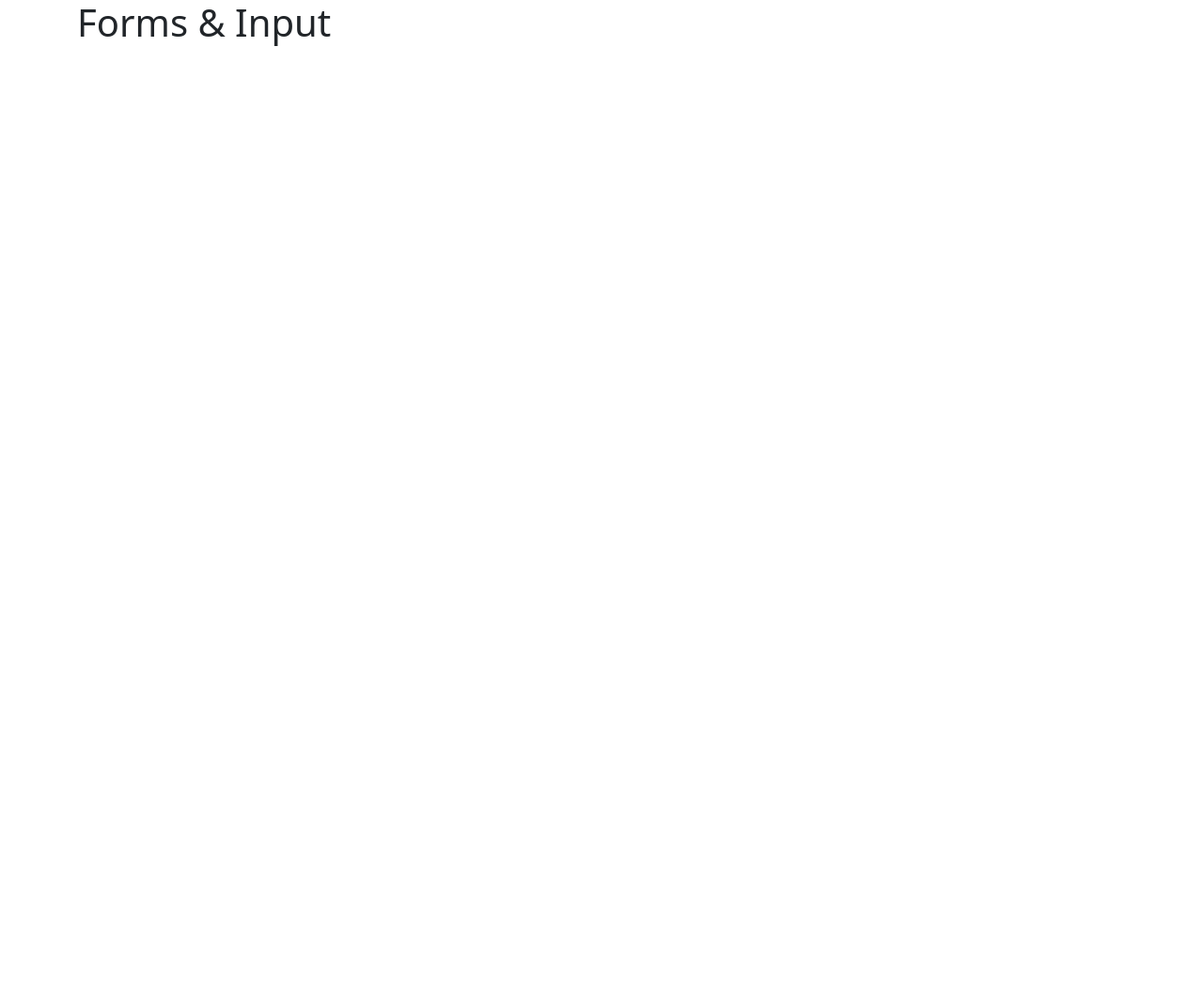
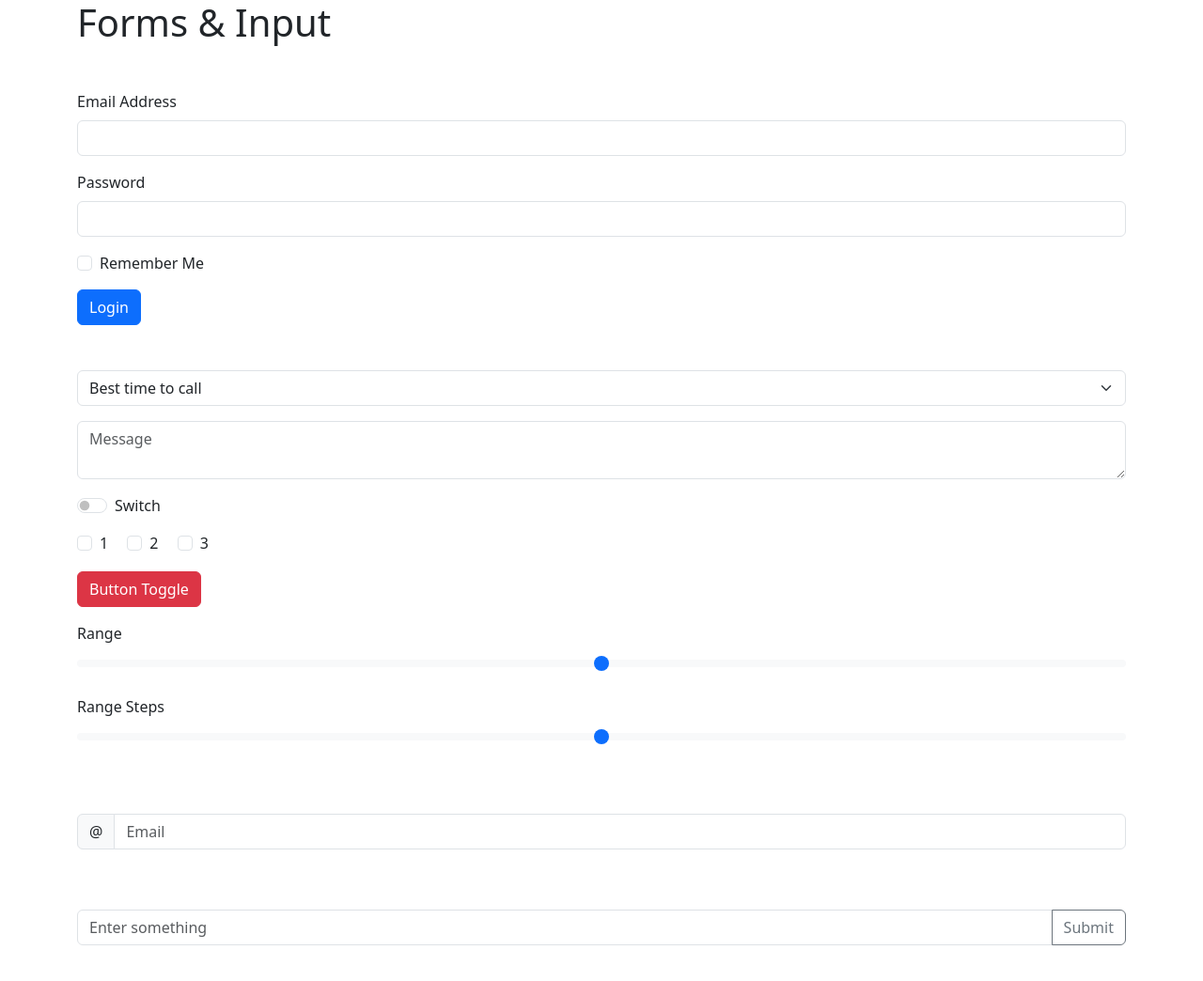
Before and after one commit to Shamma-Samiha/bss-ai-engineering-internship, a plain HTML site: page phase-02-bootstrap/14-forms-input.html in a window 1280 px wide. Shown: the whole page at 94% size. Before the commit the page ends 800 px from the top, so only its background shows below. Drawn offline with Linux system fonts and the light colour scheme.

Commit message:
Practice lesson 5, 6.

```diff
--- a/phase-02-bootstrap/14-forms-input.html
+++ b/phase-02-bootstrap/14-forms-input.html
@@ -12,30 +12,104 @@
       <h1 class="mb-5">Forms & Input</h1>
 
       <!-- Basic Form -->
+      <form>
+          <div class="mb-3">
+              <label for="email" class="form-label">Email Address</label>
+              <input type="email" class="form-control" id="email">
+          </div>
+          <div class="mb-3">
+              <label for="password" class="form-label">Password</label>
+              <input type="password" class="form-control" id="password">
+          </div>
+          <div class="form-check mb-3">
+              <input type="checkbox" class="form-check-input" id="remember">
+              <label for="remember" class="form-check-label">Remember Me</label>
+          </div>
 
+          <button type="submit" class="btn btn-primary">Login</button>
+      </form>
       <br /><br />
 
       <!-- Other Fields -->
       <form>
         <!-- Select Fields -->
-
+        <div class="mb-3">
+            <select class="form-select" aria-label="Best time to call">
+                <option selected>Best time to call</option>
+                <option value="morning">Morning</option>
+                <option value="afternoon">Afternoon</option>
+                <option value="evening">Evening</option>
+            </select>
+        </div>
         <!-- Textarea -->
+         <div class="mb-3">
+          <textarea class="form-control" placeholder="Message"></textarea>
+         </div>
 
         <!-- Switch -->
+         <div class="form-check form-switch mb-3">
+            <input type="checkbox" class="form-check-input" id="switch1">
+            <label for="switch1" class="form-check-label">Switch</label>
+         </div>
+        <!-- Inline Checkboxes -->
+        <div class="mb-3">
 
-        <!-- Inline Checkboxes -->
+            <div class="form-check form-check-inline">
+                <input type="checkbox" class="form-check-input" id="ch1">
+                <label for="ch1" class="form-check-label">1</label>
+            </div>
 
+            <div class="form-check form-check-inline">
+                <input type="checkbox" class="form-check-input" id="ch2">
+                <label for="ch2" class="form-check-label">2</label>
+            </div>
+
+            <div class="form-check form-check-inline">
+                <input type="checkbox" class="form-check-input" id="ch3">
+                <label for="ch3" class="form-check-label">3</label>
+            </div>
+
+        </div>
         <!-- Toggle Button -->
+        <div class="mb-3">
+            <input type="checkbox" class="btn-check" id="btn-check" autocomplete="off">
+            <label class="btn btn-danger" for="btn-check">Button Toggle</label>
+        </div>
 
         <!-- Range -->
+        <div class="mb-3">
+            <label for="range1" class="form-label">Range</label>
+            <input type="range" class="form-range" id="range1">
+        </div>
+        <!-- Range Steps -->
+        <div class="mb-3">
+            <label for="range2" class="form-label">Range Steps</label>
+            <input type="range" class="form-range" id="range2"
+                   min="0" max="5" step="0.5">
+        </div>
 
-        <!-- Range Steps -->
       </form>
 
       <br /><br />
 
       <!-- Input Groups -->
-      <form></form>
+      <form>
+        <div class="input-group mb-3">
+          <span class="input-group-text">@</span>
+          <input type="email" class="form-control" placeholder="Email">
+        </div>
+      </form>
+       <br><br>
+
+      <form>
+         <div class="input-group mb-3">
+            <input type="text" class="form-control" placeholder="Enter something">
+            <button type="button" class="btn btn-outline-secondary">
+                Submit
+            </button>
+         </div>
+      </form>
+
 
       <!-- Don't go past here -->
     </div>
```
Also changed, not shown: phase-02-bootstrap/15-form-validation-display.html (+28 -2 lines).
